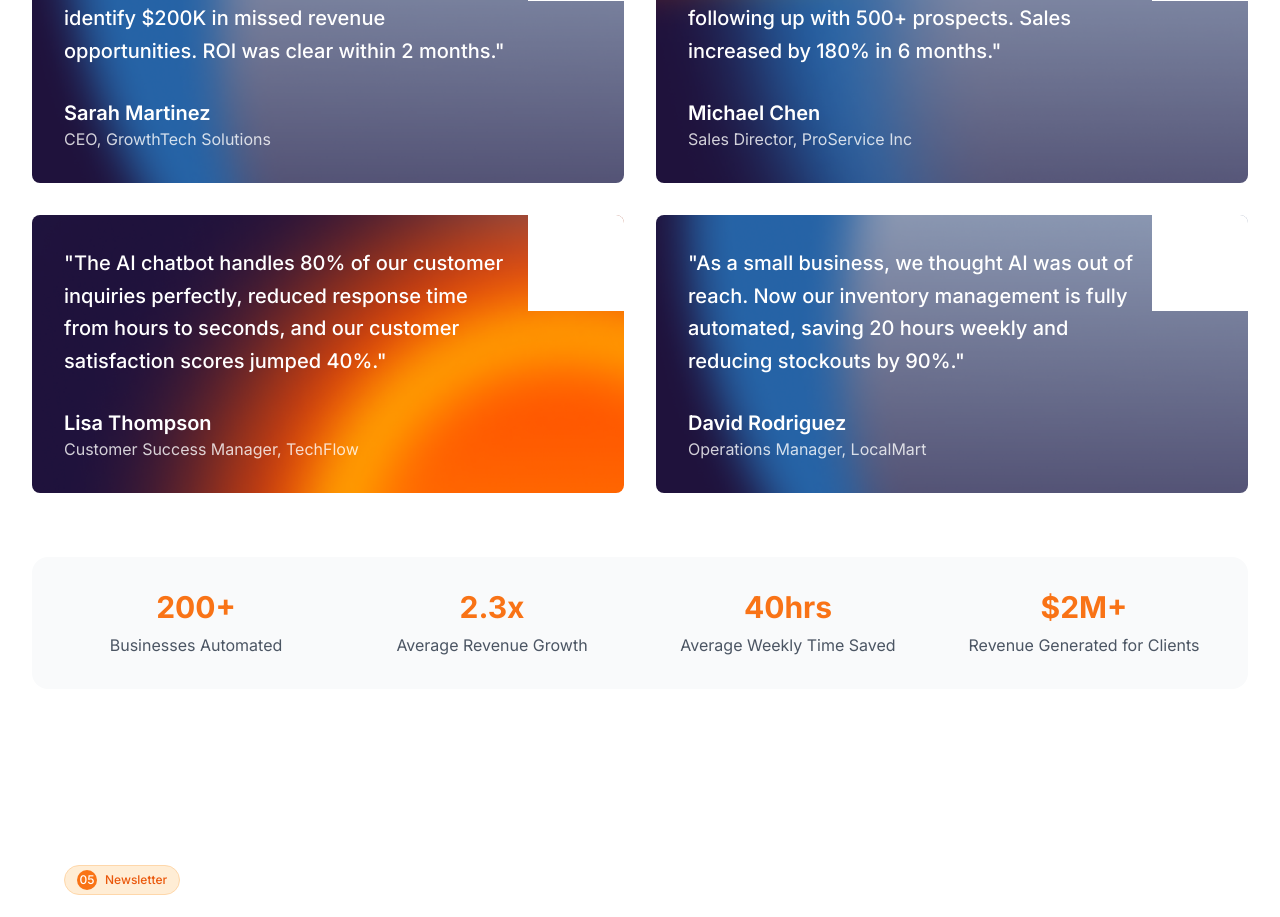
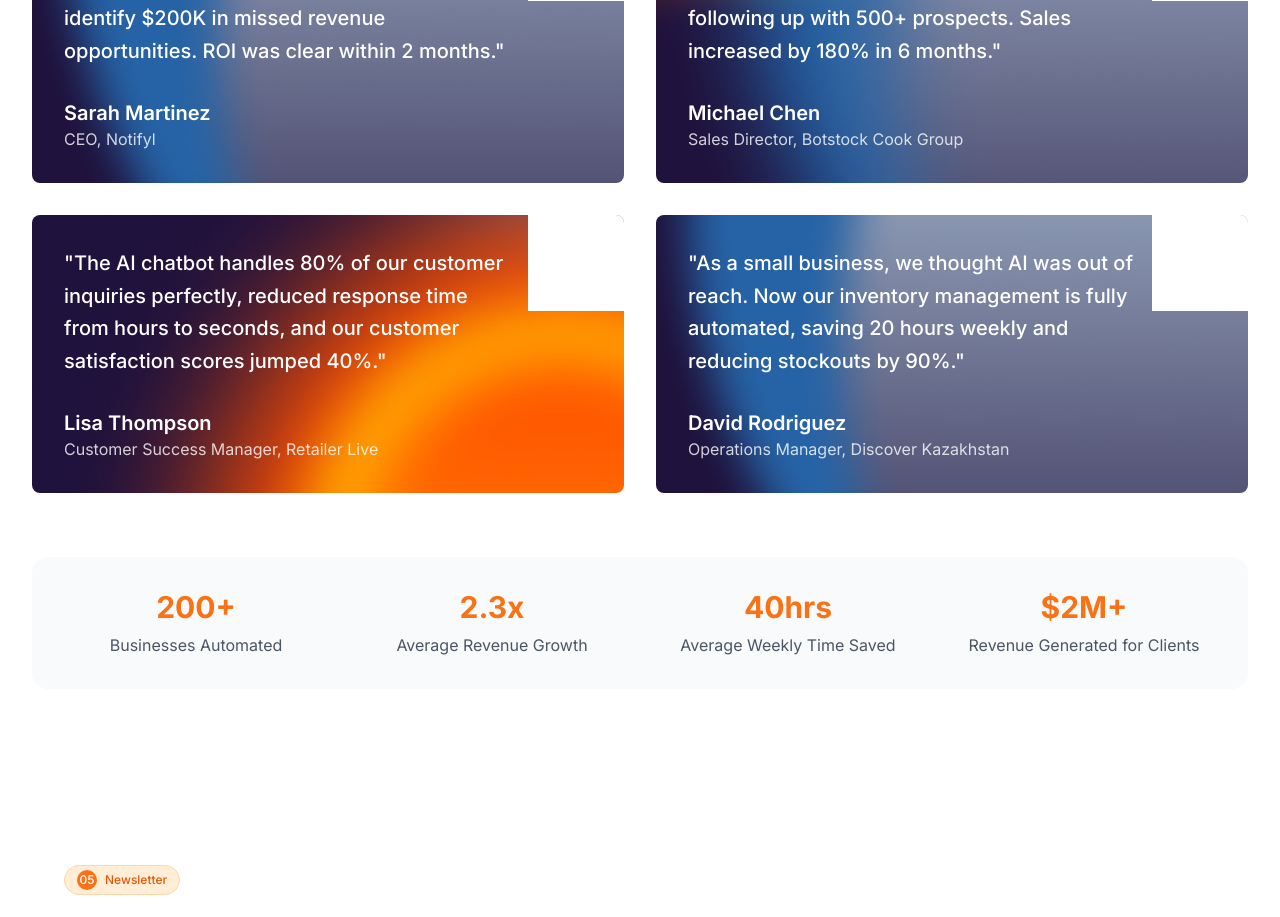
Before and after one commit to fernwins1/pulse-robot-template-0014, a React (Vite) app: page / in a window 1280 px wide. Shown: the part 7060-7977 px from the top of the page. Built offline with nearby package versions, Linux system fonts and the light colour scheme; no server answers; a web font is replaced by a local one.

Commit message:
Update Testimonials.tsx

```diff
--- a/src/components/Testimonials.tsx
+++ b/src/components/Testimonials.tsx
@@ -11,25 +11,25 @@ interface TestimonialProps {
 const testimonials: TestimonialProps[] = [{
   content: "Their AI automation eliminated 40 hours of manual data entry per week and helped us identify $200K in missed revenue opportunities. ROI was clear within 2 months.",
   author: "Sarah Martinez",
-  role: "CEO, GrowthTech Solutions",
+  role: "CEO, Notifyl",
   gradient: "from-blue-700 via-indigo-800 to-purple-900",
   backgroundImage: "/background-section1.png"
 }, {
   content: "We went from manually processing 50 leads per day to automatically qualifying and following up with 500+ prospects. Sales increased by 180% in 6 months.",
   author: "Michael Chen",
-  role: "Sales Director, ProService Inc",
+  role: "Sales Director, Botstock Cook Group",
   gradient: "from-indigo-900 via-purple-800 to-orange-500",
   backgroundImage: "/background-section2.png"
 }, {
   content: "The AI chatbot handles 80% of our customer inquiries perfectly, reduced response time from hours to seconds, and our customer satisfaction scores jumped 40%.",
   author: "Lisa Thompson",
-  role: "Customer Success Manager, TechFlow",
+  role: "Customer Success Manager, Retailer Live",
   gradient: "from-purple-800 via-pink-700 to-red-500",
   backgroundImage: "/background-section3.png"
 }, {
   content: "As a small business, we thought AI was out of reach. Now our inventory management is fully automated, saving 20 hours weekly and reducing stockouts by 90%.",
   author: "David Rodriguez",
-  role: "Operations Manager, LocalMart",
+  role: "Operations Manager, Discover Kazakhstan",
   gradient: "from-orange-600 via-red-500 to-purple-600",
   backgroundImage: "/background-section1.png"
 }];
```
